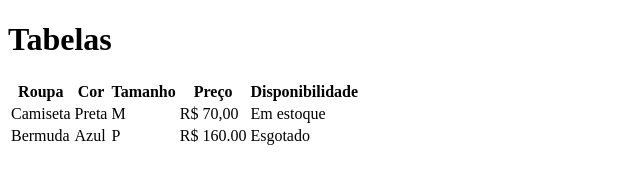
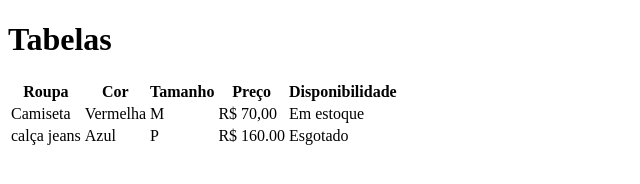
Before and after one commit to Oliverdevv/aula-tabela, a plain HTML site: page index.html in a window 1280 px wide. Shown: the whole page, without its empty margins (0-640 px from the left). Drawn offline with Linux system fonts and the light colour scheme.

Commit message:
mudando a cor da camisa de preto para vermelho e a bermuda para calça jeans

```diff
--- a/index.html
+++ b/index.html
@@ -22,13 +22,13 @@
         </tr>
         <tr>
             <td>Camiseta</td>
-            <td>Preta</td>
+            <td>Vermelha</td>
             <td>M</td>
             <td>R$ 70,00</td>
             <td>Em estoque</td>
         </tr>
         <tr>
-            <td>Bermuda</td>
+            <td>calça jeans</td>
             <td>Azul</td>
             <td>P</td>
             <td>R$ 160.00</td>
```
